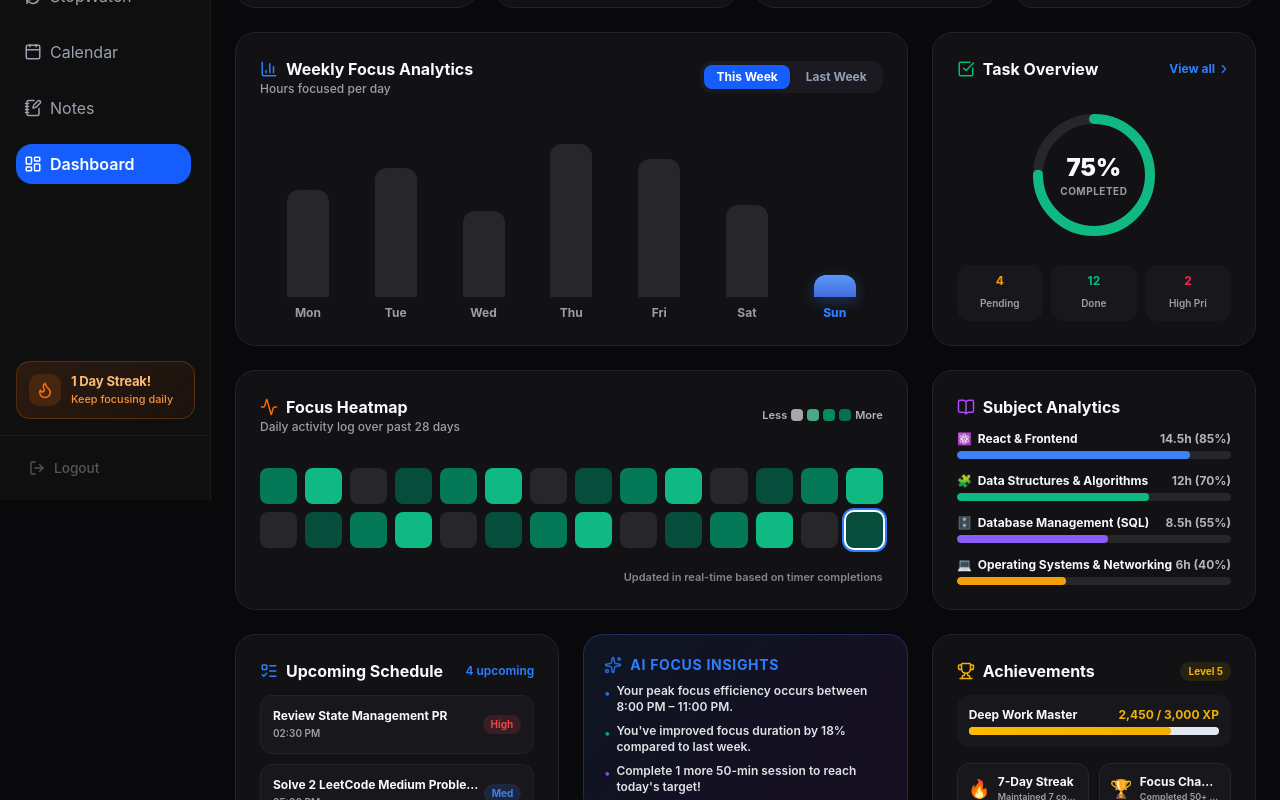
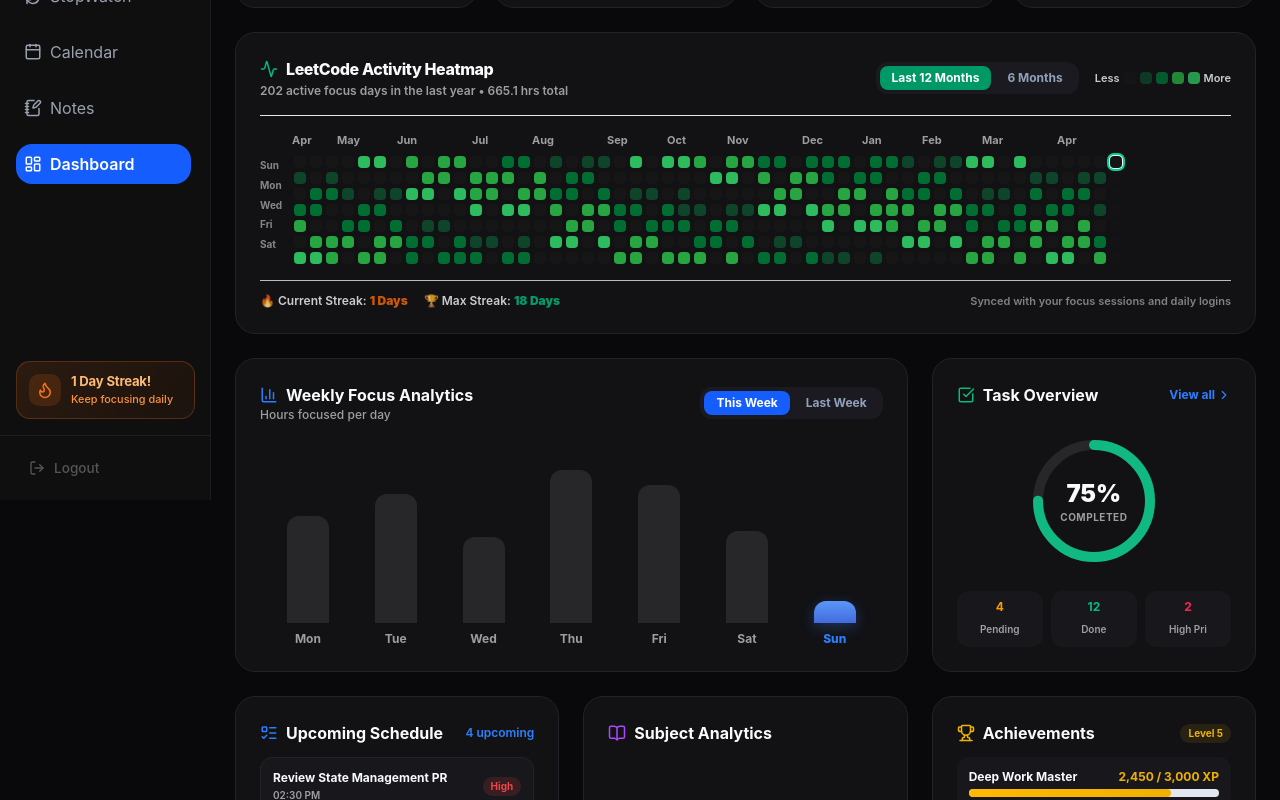
Before and after one commit to Snehasich/Focus-timer-app, a React (Vite) app in the folder client/: page /dashboard in a window 1280 px wide. Shown: the part 300-1100 px from the top of the page. Built offline with nearby package versions, Linux system fonts and the light colour scheme; sample sign-in values are in the browser's storage.

Commit message:
feat: transform Focus Heatmap into authentic 52-week LeetCode activity calendar

```diff
--- a/client/src/components/Dashboard.jsx
+++ b/client/src/components/Dashboard.jsx
@@ -35,8 +35,9 @@
   const [username, setUsername] = useState("User");
   const [streakCount, setStreakCount] = useState(1);
   const [activeTab, setActiveTab] = useState("thisWeek");
+  const [heatmapRange, setHeatmapRange] = useState("12months"); // '12months', '6months', '2026'
   const [hoveredDay, setHoveredDay] = useState(null);
-  const [hoveredTile, setHoveredTile] = useState(null);
+  const [hoveredCell, setHoveredCell] = useState(null);
 
   const isLight = theme === "light";
 
@@ -48,7 +49,7 @@
     const storedStreak = parseInt(localStorage.getItem("focusflow_streak") || "1", 10);
     setStreakCount(storedStreak);
 
-    const timer = setTimeout(() => setLoading(false), 400);
+    const timer = setTimeout(() => setLoading(false), 350);
     return () => clearTimeout(timer);
   }, []);
 
@@ -92,7 +93,6 @@
   }, []);
 
   // ── Calculated Real Focus Time Today ──
-  // Completed loops * 50 mins + active elapsed seconds
   const totalFocusSecondsToday = useMemo(() => {
     const loopSeconds = focusLoop * (50 * 60);
     const currentElapsed = isFocusRunning ? Math.max(0, focusInitialTime - focusTime) : 0;
@@ -132,7 +132,7 @@
         { day: "Thu", hours: 5.0, date: "Jul 23" },
         { day: "Fri", hours: 4.5, date: "Jul 24" },
         { day: "Sat", hours: 3.0, date: "Jul 25" },
-        { day: "Sun", hours: (totalFocusSecondsToday / 3600).toFixed(1), isToday: true, date: "Jul 26" },
+        { day: "Sun", hours: parseFloat((totalFocusSecondsToday / 3600).toFixed(1)), isToday: true, date: "Jul 26" },
       ];
     } else {
       return [
@@ -149,28 +149,84 @@
 
   const maxWeeklyHours = Math.max(...weeklyData.map((d) => parseFloat(d.hours) || 1), 6);
 
-  // ── GitHub Style Heatmap Data (28 Days) ──
-  const heatmapTiles = useMemo(() => {
-    const tiles = [];
+  // ── LEETCODE STYLE 52-WEEK ACTIVITY HEATMAP GENERATOR ──
+  const leetcodeHeatmapData = useMemo(() => {
+    const weeksCount = heatmapRange === "6months" ? 26 : 52;
+    const weeks = [];
     const today = new Date();
-    for (let i = 27; i >= 0; i--) {
-      const d = new Date(today);
-      d.setDate(d.getDate() - i);
-      const dayStr = d.toLocaleDateString("en-US", { month: "short", day: "numeric" });
 
-      // Assign mock intensity level (0: none, 1: low, 2: med, 3: high)
-      let level = (i * 3 + 1) % 4;
-      if (i === 0) level = Math.min(3, Math.floor((totalFocusSecondsToday / 3600) / 1.5) + 1);
+    // Align end date to nearest Saturday
+    const currentDayOfWeek = today.getDay(); // 0: Sun, 6: Sat
+    const endDate = new Date(today);
+    endDate.setDate(today.getDate() + (6 - currentDayOfWeek));
 
-      tiles.push({
-        date: dayStr,
-        level: level,
-        hours: (level * 1.5).toFixed(1),
-        isToday: i === 0,
+    const monthLabels = [];
+    let lastMonth = -1;
+    let totalActiveDays = 0;
+    let totalHoursLogged = 0;
+
+    for (let w = weeksCount - 1; w >= 0; w--) {
+      const weekIndex = (weeksCount - 1) - w;
+      const daysInWeek = [];
+
+      for (let d = 0; d < 7; d++) { // 0: Sun -> 6: Sat
+        const dayDate = new Date(endDate);
+        dayDate.setDate(endDate.getDate() - (w * 7 + (6 - d)));
+
+        const monthIndex = dayDate.getMonth();
+        // Track month label on top row when month changes
+        if (d === 0 && monthIndex !== lastMonth) {
+          monthLabels.push({
+            colIndex: weekIndex,
+            label: dayDate.toLocaleDateString("en-US", { month: "short" })
+          });
+          lastMonth = monthIndex;
+        }
+
+        const isToday = dayDate.toDateString() === today.toDateString();
+        const isFuture = dayDate > today;
+
+        // Deterministic simulation for past days, live data for today
+        let hours = 0;
+        if (!isFuture) {
+          const dateHash = (dayDate.getFullYear() * 1000) + (dayDate.getMonth() * 50) + dayDate.getDate();
+          if (dateHash % 3 !== 0) {
+            hours = parseFloat(((dateHash % 7) * 0.95).toFixed(1));
+          }
+          if (isToday) {
+            hours = parseFloat((totalFocusSecondsToday / 3600).toFixed(1));
+          }
+        }
+
+        if (hours > 0) totalActiveDays++;
+        totalHoursLogged += hours;
+
+        let level = 0;
+        if (hours > 0 && hours <= 1.5) level = 1;
+        else if (hours > 1.5 && hours <= 3.5) level = 2;
+        else if (hours > 3.5 && hours <= 5.5) level = 3;
+        else if (hours > 5.5) level = 4;
+
+        daysInWeek.push({
+          date: dayDate.toLocaleDateString("en-US", { month: "short", day: "numeric", year: "numeric" }),
+          hours: hours.toFixed(1),
+          level,
+          isToday,
+          isFuture,
+          id: `${w}-${d}`
         });
       }
-    return tiles;
-  }, [totalFocusSecondsToday]);
+      weeks.push(daysInWeek);
+    }
+
+    return {
+      weeks,
+      monthLabels,
+      totalActiveDays,
+      totalHoursLogged: totalHoursLogged.toFixed(1),
+      maxStreak: 18,
+    };
+  }, [totalFocusSecondsToday, heatmapRange]);
 
   // ── Subject / Category Analytics ──
   const categories = [
@@ -196,16 +252,21 @@
     { id: 4, title: "Marathoner", desc: "4+ hours focused in a single day", icon: "⚡", unlocked: false, color: "#a855f7" },
   ];
 
+  // LeetCode Green Palette Mapping
+  const getLeetCodeTileColor = (level, isLightMode) => {
+    if (level === 0) return isLightMode ? "#ebedf0" : "#161616";
+    if (level === 1) return isLightMode ? "#9be9a8" : "#0e4429";
+    if (level === 2) return isLightMode ? "#40c463" : "#006d32";
+    if (level === 3) return isLightMode ? "#30a14e" : "#26a641";
+    return "#2cbb5d"; // Authentic LeetCode bright green for max level
+  };
+
   return (
     <>
       <style>{`
         @keyframes fadeIn {
           from { opacity: 0; transform: translateY(10px); }
           to   { opacity: 1; transform: translateY(0); }
-        }
-        @keyframes pulseGlow {
-          0%, 100% { opacity: 0.8; transform: scale(1); }
-          50% { opacity: 1; transform: scale(1.03); }
         }
         @keyframes shimmer {
           0% { background-position: -200% 0; }
@@ -222,6 +283,17 @@
         }
         .dash-card:hover {
           transform: translateY(-2px);
+        }
+
+        .leetcode-grid::-webkit-scrollbar {
+          height: 5px;
+        }
+        .leetcode-grid::-webkit-scrollbar-track {
+          background: transparent;
+        }
+        .leetcode-grid::-webkit-scrollbar-thumb {
+          background: ${isLight ? "#cbd5e1" : "#333338"};
+          border-radius: 4px;
         }
 
         .skeleton {
@@ -421,7 +493,149 @@
 
         </div>
 
-        {/* ── 3. MIDDLE SECTION: Weekly Chart & Task Progress ── */}
+        {/* ── 3. LEETCODE-STYLE FULL ACTIVITY HEATMAP (FULL WIDTH CARD) ── */}
+        <div
+          className="dash-card p-6 rounded-2xl flex flex-col justify-between"
+          style={{
+            background: isLight ? "#ffffff" : "#121215",
+            border: isLight ? "1px solid #e2e8f0" : "1px solid #222228",
+            borderRadius: 20,
+            boxShadow: isLight ? "0 4px 20px rgba(15,23,42,0.03)" : "none",
+          }}
+        >
+          {/* Header Bar */}
+          <div className="flex flex-col md:flex-row md:items-center justify-between gap-4 mb-4 pb-4 border-b border-slate-200 dark:border-zinc-800">
+            <div>
+              <h3 className="text-base font-extrabold flex items-center gap-2 tracking-tight">
+                <Activity size={18} className="text-emerald-500" />
+                LeetCode Activity Heatmap
+              </h3>
+              <p className="text-xs font-semibold opacity-60 mt-0.5">
+                {leetcodeHeatmapData.totalActiveDays} active focus days in the last year • {leetcodeHeatmapData.totalHoursLogged} hrs total
+              </p>
+            </div>
+
+            {/* Range Selector Pills */}
+            <div className="flex items-center gap-2">
+              <div className="flex items-center gap-1 p-1 rounded-xl" style={{ background: isLight ? "#f1f5f9" : "#1a1a20" }}>
+                <button
+                  onClick={() => setHeatmapRange("12months")}
+                  className={`px-3 py-1 rounded-lg text-xs font-bold transition-all ${
+                    heatmapRange === "12months"
+                      ? "bg-emerald-600 text-white shadow-sm"
+                      : isLight ? "text-slate-600 hover:text-slate-900" : "text-slate-400 hover:text-white"
+                  }`}
+                >
+                  Last 12 Months
+                </button>
+                <button
+                  onClick={() => setHeatmapRange("6months")}
+                  className={`px-3 py-1 rounded-lg text-xs font-bold transition-all ${
+                    heatmapRange === "6months"
+                      ? "bg-emerald-600 text-white shadow-sm"
+                      : isLight ? "text-slate-600 hover:text-slate-900" : "text-slate-400 hover:text-white"
+                  }`}
+                >
+                  6 Months
+                </button>
+              </div>
+
+              {/* LeetCode Green Legend */}
+              <div className="flex items-center gap-1 text-[11px] font-semibold opacity-80 ml-2">
+                <span>Less</span>
+                <span className="w-3 h-3 rounded-sm" style={{ background: getLeetCodeTileColor(0, isLight) }} />
+                <span className="w-3 h-3 rounded-sm" style={{ background: getLeetCodeTileColor(1, isLight) }} />
+                <span className="w-3 h-3 rounded-sm" style={{ background: getLeetCodeTileColor(2, isLight) }} />
+                <span className="w-3 h-3 rounded-sm" style={{ background: getLeetCodeTileColor(3, isLight) }} />
+                <span className="w-3 h-3 rounded-sm" style={{ background: getLeetCodeTileColor(4, isLight) }} />
+                <span>More</span>
+              </div>
+            </div>
+          </div>
+
+          {/* 52-Week LeetCode Grid View */}
+          <div className="leetcode-grid w-full overflow-x-auto pb-2">
+            <div className="min-w-[760px] flex flex-col gap-1">
+
+              {/* Month Labels Top Row */}
+              <div className="flex text-[11px] font-bold opacity-60 pl-8 mb-1 relative h-4">
+                {leetcodeHeatmapData.monthLabels.map((m, idx) => (
+                  <span
+                    key={idx}
+                    className="absolute"
+                    style={{ left: `${m.colIndex * 15 + 32}px` }}
+                  >
+                    {m.label}
+                  </span>
+                ))}
+              </div>
+
+              {/* Grid Body: 7 Weekday Rows (Sun-Sat) x N Week Columns */}
+              <div className="flex gap-1">
+                {/* Y-Axis Weekday Labels */}
+                <div className="flex flex-col justify-between text-[10px] font-bold opacity-50 pr-2 py-0.5 h-[98px]">
+                  <span>Sun</span>
+                  <span>Mon</span>
+                  <span>Wed</span>
+                  <span>Fri</span>
+                  <span>Sat</span>
+                </div>
+
+                {/* Week Columns */}
+                <div className="flex gap-1 flex-1">
+                  {leetcodeHeatmapData.weeks.map((week, weekIdx) => (
+                    <div key={weekIdx} className="flex flex-col gap-1">
+                      {week.map((cell) => {
+                        const tileBg = getLeetCodeTileColor(cell.level, isLight);
+                        const isHovered = hoveredCell === cell.id;
+
+                        return (
+                          <div
+                            key={cell.id}
+                            className={`w-3 h-3 rounded-sm transition-all cursor-pointer relative ${
+                              cell.isToday ? "ring-2 ring-emerald-400 ring-offset-1 dark:ring-offset-zinc-900" : ""
+                            } ${cell.isFuture ? "opacity-30 pointer-events-none" : "hover:scale-125 hover:z-20"}`}
+                            style={{ background: tileBg }}
+                            onMouseEnter={() => setHoveredCell(cell.id)}
+                            onMouseLeave={() => setHoveredCell(null)}
+                          >
+                            {/* Hover Tooltip */}
+                            {isHovered && (
+                              <div
+                                className="absolute -top-10 left-1/2 transform -translate-x-1/2 px-2.5 py-1 rounded-md text-[11px] font-extrabold shadow-xl z-50 whitespace-nowrap animate-in fade-in zoom-in-95 duration-100 pointer-events-none"
+                                style={{
+                                  background: isLight ? "#0f172a" : "#f8fafc",
+                                  color: isLight ? "#ffffff" : "#0f172a",
+                                }}
+                              >
+                                {cell.date}: <span className="text-emerald-500">{cell.hours}h focused</span>
+                              </div>
+                            )}
+                          </div>
+                        );
+                      })}
+                    </div>
+                  ))}
+                </div>
+              </div>
+
+            </div>
+          </div>
+
+          {/* Bottom LeetCode Summary Bar */}
+          <div className="flex flex-wrap items-center justify-between pt-3 mt-2 border-t border-slate-200 dark:border-zinc-800 text-xs font-semibold opacity-80 gap-2">
+            <div className="flex items-center gap-4">
+              <span>🔥 Current Streak: <strong className="text-orange-500">{streakCount} Days</strong></span>
+              <span>🏆 Max Streak: <strong className="text-emerald-500">{leetcodeHeatmapData.maxStreak} Days</strong></span>
+            </div>
+            <span className="text-[11px] opacity-60">
+              Synced with your focus sessions and daily logins
+            </span>
+          </div>
+
+        </div>
+
+        {/* ── 4. MIDDLE SECTION: Weekly Chart & Task Progress ── */}
         <div className="grid grid-cols-1 lg:grid-cols-3 gap-6">
 
           {/* Weekly Focus Chart (2 Cols) */}
@@ -590,114 +804,7 @@
 
         </div>
 
-        {/* ── 4. HEATMAP & SUBJECT ANALYTICS ROW ── */}
-        <div className="grid grid-cols-1 lg:grid-cols-3 gap-6">
-
-          {/* 4. Focus Heatmap (2 Cols) */}
-          <div
-            className="dash-card lg:col-span-2 p-6 rounded-2xl flex flex-col justify-between"
-            style={{
-              background: isLight ? "#ffffff" : "#121215",
-              border: isLight ? "1px solid #e2e8f0" : "1px solid #222228",
-              borderRadius: 20,
-            }}
-          >
-            <div className="flex items-center justify-between mb-4">
-              <div>
-                <h3 className="text-base font-bold flex items-center gap-2">
-                  <Activity size={18} className="text-orange-500" />
-                  Focus Heatmap
-                </h3>
-                <p className="text-xs opacity-60 font-medium">Daily activity log over past 28 days</p>
-              </div>
-
-              {/* Legend */}
-              <div className="flex items-center gap-1 text-[11px] font-semibold opacity-70">
-                <span>Less</span>
-                <span className="w-3 h-3 rounded-sm bg-slate-200 dark:bg-zinc-800" />
-                <span className="w-3 h-3 rounded-sm bg-emerald-300 dark:bg-emerald-900" />
-                <span className="w-3 h-3 rounded-sm bg-emerald-500 dark:bg-emerald-600" />
-                <span className="w-3 h-3 rounded-sm bg-emerald-600 dark:bg-emerald-400" />
-                <span>More</span>
-              </div>
-            </div>
-
-            {/* Heatmap Grid */}
-            <div className="grid grid-cols-7 sm:grid-cols-14 gap-2 my-2 relative">
-              {heatmapTiles.map((tile, i) => {
-                let bg = isLight ? "#e2e8f0" : "#27272a";
-                if (tile.level === 1) bg = isLight ? "#a7f3d0" : "#064e3b";
-                if (tile.level === 2) bg = isLight ? "#34d399" : "#047857";
-                if (tile.level === 3) bg = isLight ? "#059669" : "#10b981";
-
-                return (
-                  <div
-                    key={i}
-                    className={`h-9 rounded-lg flex items-center justify-center transition-all cursor-pointer relative ${
-                      tile.isToday ? "ring-2 ring-blue-500 ring-offset-2 dark:ring-offset-zinc-900" : ""
-                    }`}
-                    style={{ background: bg }}
-                    onMouseEnter={() => setHoveredTile(i)}
-                    onMouseLeave={() => setHoveredTile(null)}
-                  >
-                    {hoveredTile === i && (
-                      <div
-                        className="absolute -top-9 px-2 py-1 rounded-md text-[11px] font-bold shadow-lg z-30 whitespace-nowrap"
-                        style={{
-                          background: isLight ? "#0f172a" : "#f8fafc",
-                          color: isLight ? "#ffffff" : "#0f172a",
-                        }}
-                      >
-                        {tile.date}: {tile.hours}h focused
-                      </div>
-                    )}
-                  </div>
-                );
-              })}
-            </div>
-
-            <span className="text-[11px] font-semibold opacity-50 text-right mt-1">
-              Updated in real-time based on timer completions
-            </span>
-          </div>
-
-          {/* 6. Subject/Category Analytics (1 Col) */}
-          <div
-            className="dash-card p-6 rounded-2xl flex flex-col justify-between"
-            style={{
-              background: isLight ? "#ffffff" : "#121215",
-              border: isLight ? "1px solid #e2e8f0" : "1px solid #222228",
-              borderRadius: 20,
-            }}
-          >
-            <h3 className="text-base font-bold flex items-center gap-2 mb-3">
-              <BookOpen size={18} className="text-purple-500" />
-              Subject Analytics
-            </h3>
-
-            <div className="flex flex-col gap-3.5">
-              {categories.map((cat, i) => (
-                <div key={i} className="flex flex-col gap-1">
-                  <div className="flex justify-between items-center text-xs font-bold">
-                    <span className="flex items-center gap-1.5">
-                      <span>{cat.icon}</span> {cat.name}
-                    </span>
-                    <span className="opacity-70">{cat.hours}h ({cat.percent}%)</span>
-                  </div>
-                  <div className="w-full h-2 rounded-full overflow-hidden" style={{ background: isLight ? "#e2e8f0" : "#27272a" }}>
-                    <div
-                      className="h-full rounded-full transition-all duration-500"
-                      style={{ width: `${cat.percent}%`, background: cat.color }}
-                    />
-                  </div>
-                </div>
-              ))}
-            </div>
-          </div>
-
-        </div>
-
-        {/* ── 5. BOTTOM SECTION: Schedule, AI Insights, Achievements, Goals ── */}
+        {/* ── 5. BOTTOM SECTION: Schedule, AI Insights, Achievements, Subject Analytics ── */}
         <div className="grid grid-cols-1 md:grid-cols-2 lg:grid-cols-3 gap-6">
 
           {/* 7. Upcoming Schedule */}
@@ -745,74 +852,38 @@
             </div>
           </div>
 
-          {/* 8. AI Insights & 10. Goals Combo Card */}
-          <div className="flex flex-col gap-6">
-
-            {/* AI Insights Card */}
+          {/* 6. Subject Analytics */}
           <div
-              className="dash-card p-5 rounded-2xl relative overflow-hidden"
-              style={{
-                background: isLight
-                  ? "linear-gradient(135deg, rgba(59, 130, 246, 0.05), rgba(147, 51, 234, 0.05))"
-                  : "linear-gradient(135deg, rgba(59, 130, 246, 0.1), rgba(147, 51, 234, 0.1))",
-                border: isLight ? "1px solid rgba(59, 130, 246, 0.2)" : "1px solid rgba(59, 130, 246, 0.25)",
-                borderRadius: 20,
-              }}
-            >
-              <div className="flex items-center gap-2 mb-2">
-                <Sparkles size={18} className="text-blue-500 animate-pulse" />
-                <h4 className="text-sm font-bold text-blue-500 uppercase tracking-wider">AI Focus Insights</h4>
-              </div>
-              <ul className="flex flex-col gap-2 text-xs font-semibold opacity-90">
-                <li className="flex items-start gap-1.5">
-                  <span className="text-blue-500 mt-0.5">•</span> Your peak focus efficiency occurs between 8:00 PM – 11:00 PM.
-                </li>
-                <li className="flex items-start gap-1.5">
-                  <span className="text-emerald-500 mt-0.5">•</span> You've improved focus duration by 18% compared to last week.
-                </li>
-                <li className="flex items-start gap-1.5">
-                  <span className="text-purple-500 mt-0.5">•</span> Complete 1 more 50-min session to reach today's target!
-                </li>
-              </ul>
-            </div>
-
-            {/* 10. Goal Progress */}
-            <div
-              className="dash-card p-5 rounded-2xl flex-1 flex flex-col justify-between"
+            className="dash-card p-6 rounded-2xl flex flex-col justify-between"
             style={{
               background: isLight ? "#ffffff" : "#121215",
               border: isLight ? "1px solid #e2e8f0" : "1px solid #222228",
               borderRadius: 20,
             }}
           >
-              <h3 className="text-base font-bold flex items-center gap-2 mb-2">
-                <Zap size={18} className="text-amber-500" />
-                Monthly & Weekly Goals
+            <h3 className="text-base font-bold flex items-center gap-2 mb-3">
+              <BookOpen size={18} className="text-purple-500" />
+              Subject Analytics
             </h3>
 
-              <div className="flex flex-col gap-3">
-                <div>
-                  <div className="flex justify-between text-xs font-bold mb-1">
-                    <span>Monthly Target (80h)</span>
-                    <span className="text-amber-500">60h / 80h (75%)</span>
+            <div className="flex flex-col gap-3.5">
+              {categories.map((cat, i) => (
+                <div key={i} className="flex flex-col gap-1">
+                  <div className="flex justify-between items-center text-xs font-bold">
+                    <span className="flex items-center gap-1.5">
+                      <span>{cat.icon}</span> {cat.name}
+                    </span>
+                    <span className="opacity-70">{cat.hours}h ({cat.percent}%)</span>
                   </div>
-                  <div className="w-full h-2 rounded-full bg-slate-200 dark:bg-zinc-800 overflow-hidden">
-                    <div className="h-full bg-amber-500 rounded-full w-[75%]" />
+                  <div className="w-full h-2 rounded-full overflow-hidden" style={{ background: isLight ? "#e2e8f0" : "#27272a" }}>
+                    <div
+                      className="h-full rounded-full transition-all duration-500"
+                      style={{ width: `${cat.percent}%`, background: cat.color }}
+                    />
                   </div>
                 </div>
-
-                <div>
-                  <div className="flex justify-between text-xs font-bold mb-1">
-                    <span>Weekly Target (20h)</span>
-                    <span className="text-blue-500">18h / 20h (90%)</span>
+              ))}
             </div>
-                  <div className="w-full h-2 rounded-full bg-slate-200 dark:bg-zinc-800 overflow-hidden">
-                    <div className="h-full bg-blue-500 rounded-full w-[90%]" />
-                  </div>
-                </div>
-              </div>
-            </div>
-
           </div>
 
           {/* 9. Achievements & Gamification Section */}
```
Lines whose indentation alone changed are shown as unchanged.
